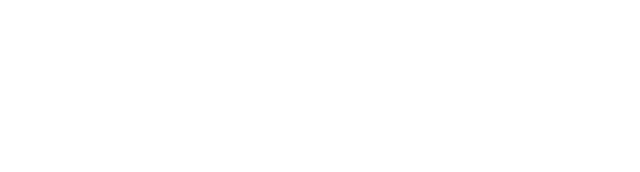
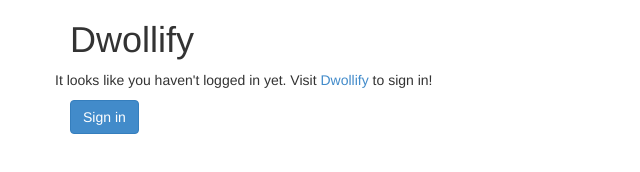
Before and after one commit to ryan-endacott/DwollifyExtension, a browser extension: page src/options/index.html in a window 1280 px wide. Shown: the whole page, without its empty margins (0-640 px from the left). Drawn offline with Linux system fonts and the light colour scheme.

Commit message:
Options available with logout button.

```diff
--- a/src/options/index.html
+++ b/src/options/index.html
@@ -1,9 +1,52 @@
 <!DOCTYPE html>
 <html>
 <head>
-	<title></title>
+  <title>Dwollify Options</title>
+
+  <!-- Bootstrap -->
+  <link rel="stylesheet" type="text/css" href="../../css/bootstrap.min.css">
+
+  <style>
+
+    #login_form {
+      display: none;
+    }
+
+    #logout_form {
+      display: none;
+    }
+
+  </style>
+
+  <script src="../third-party/jquery-2.1.1.min.js"></script>
+
+  <script src="options.js"></script>
+
 </head>
 <body>
+  <div class="container">
+    <h1>Dwollify</h1>
+  </div>
+
+  <div id="login_form" class="container">
+
+    <div class="row">
+      <p>It looks like you haven't logged in yet. Visit <a href="https://dwollify.herokuapp.com">Dwollify</a> to sign in!</p>
+    </div>
+
+    <div class="row">
+      <div class="col-md-4">
+        <a href="https://dwollify.herokuapp.com">
+          <button class="btn btn-primary">Sign in</button>
+        </a>
+      </div>
+    </div>
+  </div>
+
+  <div id="logout_form" class="container">
+    <button id="logout_button" class="btn btn-primary">Sign out</button>
+  </div>
+
 
 </body>
 </html>
--- /dev/null
+++ b/src/options/options.js
@@ -0,0 +1,14 @@
+$(document).ready(function() {
+  chrome.storage.sync.get('uid', function(data) {
+    if (data.uid) {
+      $('#logout_form').show();
+    } else {
+      $('#login_form').show();
+    }
+  });
+
+  $('#logout_button').click(function() {
+    chrome.storage.sync.clear();
+    window.location.href = "https://dwollify.herokuapp.com";
+  });
+});
```
